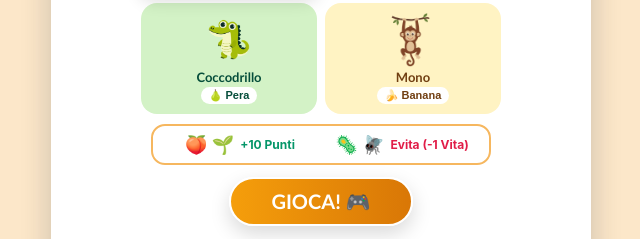
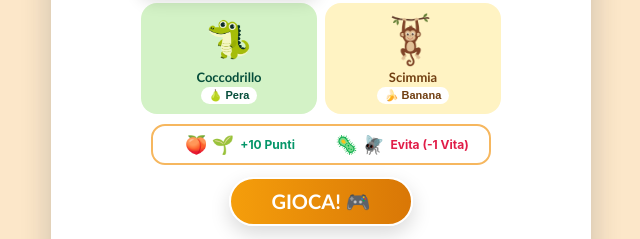
Before and after one commit to emmaestaran/yogurt-juego2.0, a plain HTML site: page index.html in a window 1280 px wide. Shown: the part 444-683 px from the top of the page, 319-959 px from the left. Drawn offline with Linux system fonts and the light colour scheme.

Commit message:
index.html

```diff
--- a/index.html
+++ b/index.html
@@ -371,7 +371,7 @@
 
                     <button type="button" data-char="monkey" onclick="handleSelectChar('monkey')" class="character-card card-monkey">
                         <img src="mono.png" alt="Mono">
-                        <span class="char-name font-game">Mono</span>
+                        <span class="char-name font-game">Scimmia</span>
                         <span class="char-fruit">🍌 Banana</span>
                     </button>
                 </div>
```
